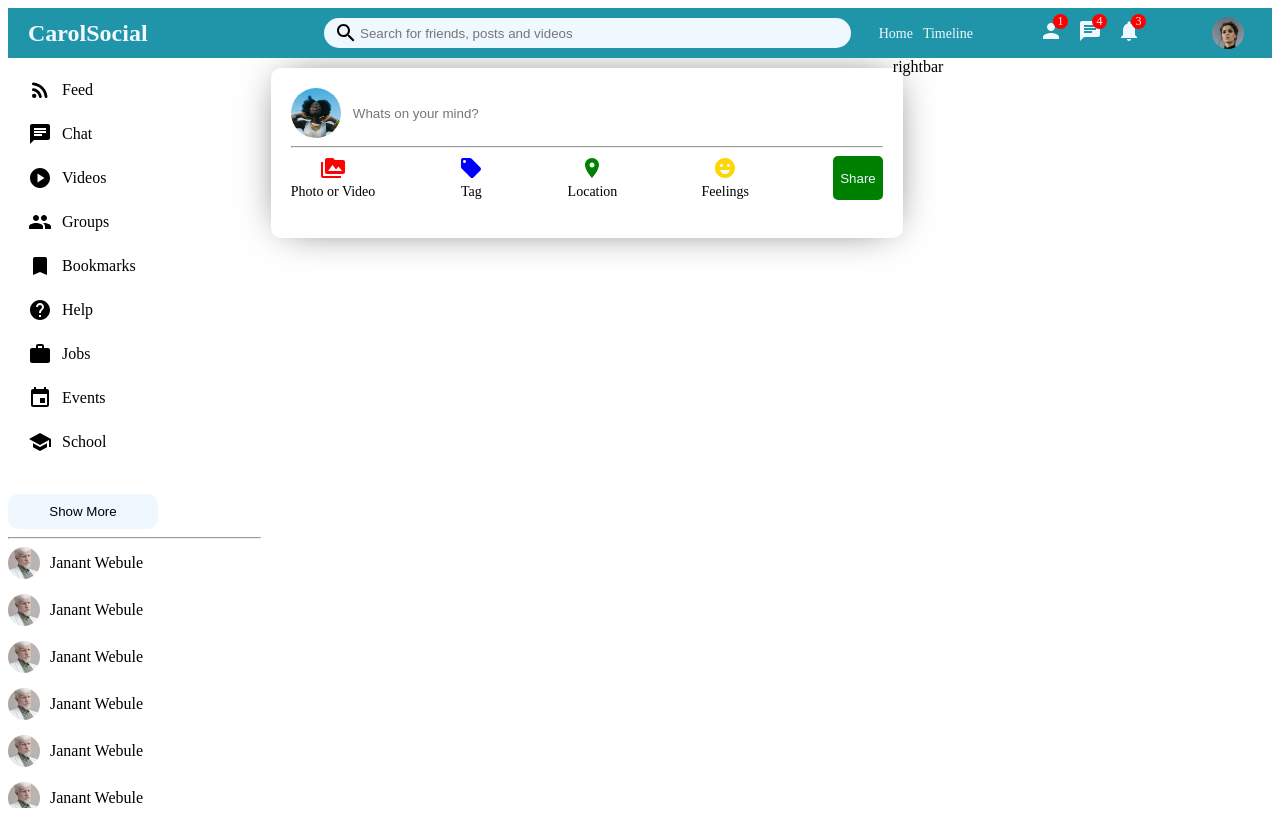
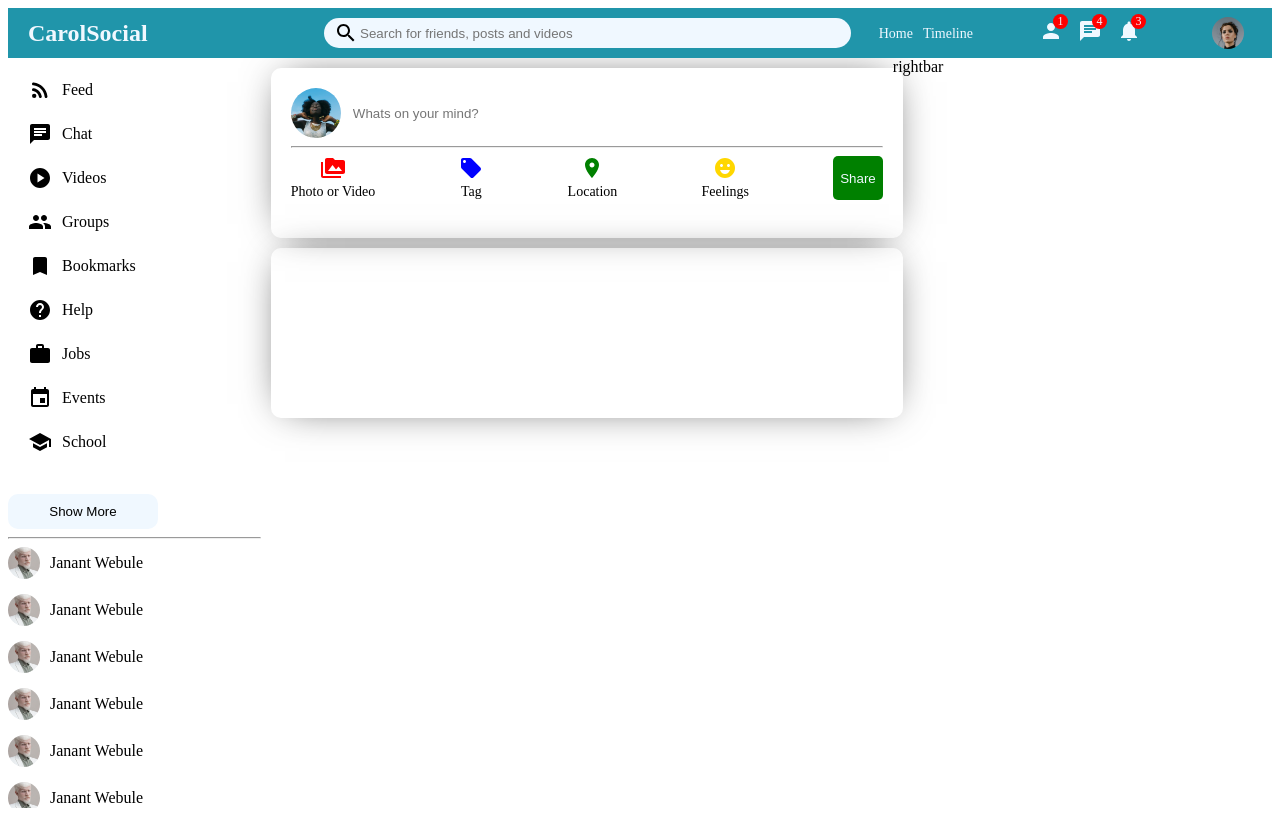
Before and after one commit to carolnamirimu/socialapp2, a React (Create React App) app in the folder socialapp2/: page / in a window 1280 px wide. Built offline with nearby package versions, Linux system fonts and the light colour scheme.

Commit message:
added the shadow, margin and padding to post

```diff
--- a/socialapp2/src/component/feed/post/post.css
+++ b/socialapp2/src/component/feed/post/post.css
@@ -0,0 +1,13 @@
+.post{
+    width: 100%;
+    height: 170px;
+    border-radius: 10px;
+    -webkit-box-shadow: 0px 0px 29px 4px rgba(0,0,0,0.75);
+    -webkit-box-shadow: 0px 0px 39px -14px rgba(0,0,0,0.75);
+    -moz-box-shadow: 0px 0px 39px -14px rgba(0,0,0,0.75);
+    box-shadow: 0px 0px 39px -14px rgba(0,0,0,0.75);
+    margin: 10px;
+}
+.postwrapper{
+    padding: 20px;
+}
```
